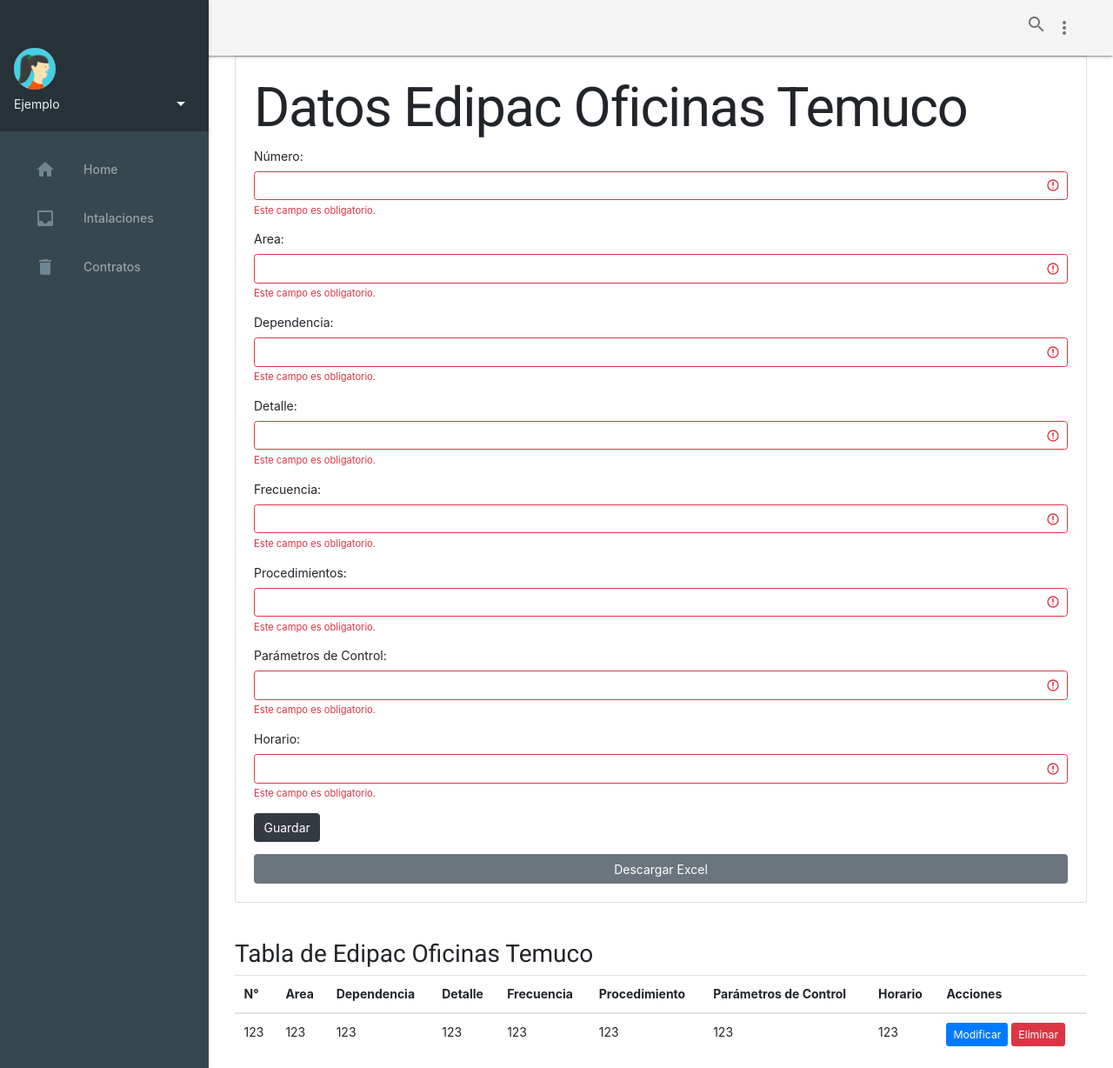
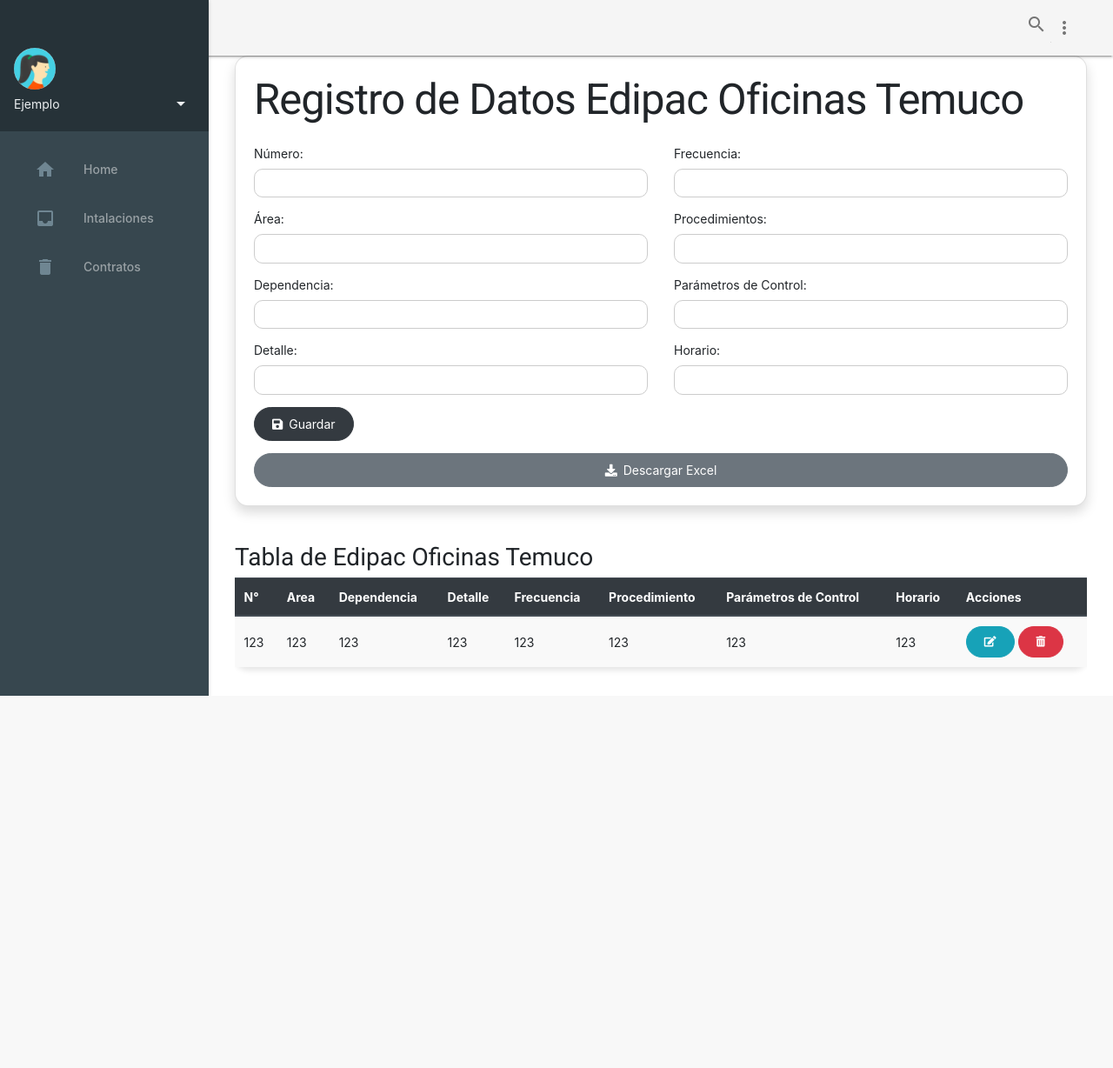
Before and after one commit to FelipePra/Limpieza, a Django app: page /ofitemuco/ in a window 1280 px wide. Shown: the whole page at 87% size. After the commit the page ends 800 px from the top, so only its background shows below. Run offline with Django 5.2, Linux system fonts and the light colour scheme; data comes from the database, SQL or seed files in the repository; both versions use the stored data as it was after the commit; some libraries are stand-ins or nearby versions.

Commit message:
Excel and Delete Edipac

```diff
--- a/Limpieza/urls.py
+++ b/Limpieza/urls.py
@@ -84,6 +84,21 @@ urlpatterns = [
     path('ofitemuco/', views.oficinas_temuco, name='ofitemuco'),
     path('quilicura/', views.quilicura, name='quilicura'),
 
+    #ursl Modificar
+    path('modificar_oficoncepcion/<int:dato_id>/', views.modificar_oficoncepcion, name='modificar_oficoncepcion'),
+    path('modificar_ofitemuco/<int:dato_id>', views.modificar_ofitemuco, name='modificar_ofitemuco'),
+    path('modificar_quilicura/<int:dato_id>/', views.modificar_quilicura, name='modificar_quilicura'),
+
+    #ursl Eliminar
+    path('eliminar_oficoncepcion/<int:dato_id>', views.eliminar_oficoncepcion, name='eliminar_oficoncepcion'),
+    path('eliminar_ofitemuco/<int:dato_id>/', views.eliminar_ofitemuco, name='eliminar_ofitemuco'),
+    path('eliminar_quilicura/<int:dato_id>/', views.eliminar_quilicura, name='eliminar_quilicura'),
+
+    #ursl Descargar excel
+    path('descargar_excel_oficoncepcion/', views.descargar_excel_oficoncepcion, name='descargar_excel_oficoncepcion'),
+    path('descargar_excel_ofitemuco/', views.descargar_excel_ofitemuco, name='descargar_excel_ofitemuco'),
+    path('descargar_excel_quilicura/', views.descargar_excel_quilicura, name='descargar_excel_quilicura'),
+
     #urls SacKraft
     path('camposnovos/', views.camposnovos, name='camposnovos'),
     path('chillan/', views.chillan, name='chillan'),
--- a/Templates/Instalaciones/Biopackaging/Edipac/OficinasTemuco.html
+++ b/Templates/Instalaciones/Biopackaging/Edipac/OficinasTemuco.html
@@ -1,65 +1,71 @@
 {% extends 'base.html' %}
 
 {% block title %}Edipac Temuco{% endblock %}
+{% load static %}
 
 {% block content %}
 <div class="container">
-    <div class="card p-4">
-        <h1 class="display-3">Datos Edipac Oficinas Temuco</h1>
+    <div class="card p-4 shadow">
+        <h1 class="display-4 mb-4">Registro de Datos Edipac Oficinas Temuco</h1>
         <form method="post">
             {% csrf_token %}
+            <div class="row">
+                <div class="col-md-6">
                     <div class="form-group">
                         <label for="numero">Número:</label>
-                <input type="number" class="form-control is-invalid" id="numero" name="numero">
+                        <input type="number" class="form-control" id="numero" name="numero" required>
                         <div class="invalid-feedback">Este campo es obligatorio.</div>
                     </div>
                     <div class="form-group">
-                <label for="numero">Area:</label>
-                <input type="text" class="form-control is-invalid" id="area" name="area">
+                        <label for="area">Área:</label>
+                        <input type="text" class="form-control" id="area" name="area" required>
                         <div class="invalid-feedback">Este campo es obligatorio.</div>
                     </div>
                     <div class="form-group">
                         <label for="dependencia">Dependencia:</label>
-                <input type="text" class="form-control is-invalid" id="dependencia" name="dependencia">
+                        <input type="text" class="form-control" id="dependencia" name="dependencia" required>
                         <div class="invalid-feedback">Este campo es obligatorio.</div>
                     </div>
                     <div class="form-group">
                         <label for="detalle">Detalle:</label>
-                <input type="text" class="form-control is-invalid" id="detalle" name="detalle">
+                        <input type="text" class="form-control" id="detalle" name="detalle" required>
                         <div class="invalid-feedback">Este campo es obligatorio.</div>
                     </div>
+                </div>
+                <div class="col-md-6">
                     <div class="form-group">
                         <label for="frecuencia">Frecuencia:</label>
-                <input type="text" class="form-control is-invalid" id="frecuencia" name="frecuencia">
+                        <input type="text" class="form-control" id="frecuencia" name="frecuencia" required>
                         <div class="invalid-feedback">Este campo es obligatorio.</div>
                     </div>
                     <div class="form-group">
                         <label for="procedimientos">Procedimientos:</label>
-                <input type="text" class="form-control is-invalid" id="procedimientos" name="procedimientos">
+                        <input type="text" class="form-control" id="procedimientos" name="procedimientos" required>
                         <div class="invalid-feedback">Este campo es obligatorio.</div>
                     </div>
                     <div class="form-group">
                         <label for="parametro_control">Parámetros de Control:</label>
-                <input type="text" class="form-control is-invalid" id="parametro_control" name="parametro_control">
+                        <input type="text" class="form-control" id="parametro_control" name="parametro_control" required>
                         <div class="invalid-feedback">Este campo es obligatorio.</div>
                     </div>
                     <div class="form-group">
                         <label for="horario">Horario:</label>
-                <input type="text" class="form-control is-invalid" id="horario" name="horario">
+                        <input type="text" class="form-control" id="horario" name="horario" required>
                         <div class="invalid-feedback">Este campo es obligatorio.</div>
                     </div>
-            <button type="submit" class="btn btn-dark">Guardar</button>
-
+                </div>
+            </div>
+            <button type="submit" class="btn btn-dark"><i class="fa fa-save mr-2"></i>Guardar</button>
         </form>
-        <a href="{% url 'descargar_excel' %}" class="btn btn-secondary mt-3">Descargar Excel</a>
-
+        <a href="{% url 'descargar_excel_ofitemuco' %}" class="btn btn-secondary mt-3"><i class="fa fa-download mr-2"></i>Descargar Excel</a>
     </div>
 </div>
 
 <div class="container mt-5">
     <h2>Tabla de Edipac Oficinas Temuco</h2>
-    <table class="table">
-        <thead>
+    <div class="table-responsive">
+        <table class="table table-striped table-hover">
+            <thead class="thead-dark">
                 <tr>
                     <th scope="col">N°</th>
                     <th scope="col">Area</th>
@@ -84,10 +90,10 @@
                 <td>{{ dato.parametro_control }}</td>
                 <td>{{ dato.horario }}</td>
                 <td>
-                    <button class="btn btn-primary btn-sm" onclick="window.location.href=''">Modificar</button>
-                    <form method="post" action="{% url 'eliminar_dato' dato.id %}" style="display: inline;">
+                    <a href="{% url 'modificar_ofitemuco' dato.id %}" class="btn btn-info btn-sm"><i class="fas fa-edit"></i></a>
+                    <form method="post" action="{% url 'eliminar_ofitemuco' dato.id %}" style="display: inline;">
                         {% csrf_token %}
-                        <button type="submit" class="btn btn-danger btn-sm" onclick="return confirm('¿Estás seguro de que deseas eliminar este dato?')">Eliminar</button>
+                        <button type="submit" class="btn btn-danger btn-sm" onclick="return confirm('¿Estás seguro de que deseas eliminar este dato?')"><i class="fas fa-trash-alt"></i></button>
                     </form>
                 </td>
             </tr>
@@ -98,5 +104,8 @@
 
 <!-- Bootstrap CSS -->
 <link rel="stylesheet" href="https://maxcdn.bootstrapcdn.com/bootstrap/4.5.2/css/bootstrap.min.css">
-
+<!-- Font Awesome -->
+<link rel="stylesheet" href="https://cdnjs.cloudflare.com/ajax/libs/font-awesome/5.15.4/css/all.min.css">
+<!-- CSS personalizado -->
+<link rel="stylesheet" href="{% static 'stylecmpc.css' %}">
 {% endblock %}
--- a/catalog/views.py
+++ b/catalog/views.py
@@ -406,6 +406,192 @@ def descargar_excel_valdivia(request):
     wb.save(response)
     return response
 
+#Views Edipac
+
+def oficoncepcion(request):
+    if request.method == 'POST':
+        form = OfiConcepcionForm(request.POST, request.FILES)
+        if form.is_valid():
+            form.save()
+            messages.success(request, 'Datos ingresados correctamente')
+            return redirect('oficoncepcion')
+        else:
+            messages.error(request, 'Error al ingresar los datos. Por favor, revise los datos ingresados.')
+    else:
+        form = OfiConcepcionForm()
+
+    oficoncepcion = OfiConcepcion.objects.all()
+    return render(request, 'Instalaciones/Biopackaging/Edipac/OficinasConcepcion.html', {'form': form, 'oficoncepcion': oficoncepcion})
+
+
+def eliminar_oficoncepcion(request, dato_id):
+    if request.method == 'POST':
+        dato =OfiConcepcion.objects.get(pk=dato_id)
+        dato.delete()
+    return redirect('oficoncepcion')
+
+def modificar_oficoncepcion(request, dato_id):
+    dato = OfiConcepcion.objects.get(pk=dato_id)
+    if request.method == 'POST':
+        form = OfiConcepcionForm(request.POST, instance=dato)
+        if form.is_valid():
+            form.save()
+            return redirect('oficoncepcion')
+    else:
+        form = ValdiviaForm(instance=dato)
+    return render(request, 'tu_template_para_modificar.html', {'form': form})
+
+def descargar_excel_oficoncepcion(request):
+    response = HttpResponse(content_type='application/ms-excel')
+    response['Content-Disposition'] = 'attachment; filename="datos_oficoncepcion.xls"'
+
+    wb = xlwt.Workbook(encoding='utf-8')
+    ws = wb.add_sheet('Datos OfiConcepcion')
+
+    row_num = 0
+    font_style = xlwt.XFStyle()
+    font_style.font.bold = True
+
+    columns = ['Número', 'Área', 'Dependencia', 'Detalle', 'Frecuencia', 'Procedimiento', 'Parámetros de Control', 'Horario']
+
+    for col_num, column_title in enumerate(columns):
+        ws.write(row_num, col_num, column_title, font_style)
+
+    font_style = xlwt.XFStyle()
+
+    datos = OfiConcepcion.objects.all().values_list('numero', 'area', 'dependencia', 'detalle', 'frecuencia', 'procedimientos', 'parametro_control', 'horario')
+
+    for row in datos:
+        row_num += 1
+        for col_num, value in enumerate(row):
+            ws.write(row_num, col_num, value, font_style)
+
+    wb.save(response)
+    return response
+
+def oficinas_temuco(request):
+    if request.method == 'POST':
+        form = OfiTemucoForm(request.POST, request.FILES)
+        if form.is_valid():
+            form.save()
+            messages.success(request, 'Datos ingresados correctamente')
+            return redirect('ofitemuco')
+        else:
+            messages.error(request, 'Error al ingresar los datos. Por favor, revise los datos ingresados.')
+    else:
+        form = OfiTemucoForm()
+
+    ofitemuco = OfiTemuco.objects.all()
+    return render(request, 'Instalaciones/Biopackaging/Edipac/OficinasTemuco.html', {'form': form, 'ofitemuco': ofitemuco})
+
+
+def eliminar_ofitemuco(request, dato_id):
+    if request.method == 'POST':
+        dato = OfiTemuco.objects.get(pk=dato_id)
+        dato.delete()
+    return redirect('ofitemuco')
+
+def modificar_ofitemuco(request, dato_id):
+    dato = OfiTemuco.objects.get(pk=dato_id)
+    if request.method == 'POST':
+        form = OfiTemucoForm(request.POST, instance=dato)
+        if form.is_valid():
+            form.save()
+            return redirect('ofitemuco')
+    else:
+        form = OfiTemucoForm(instance=dato)
+    return render(request, 'tu_template_para_modificar.html', {'form': form})
+
+def descargar_excel_ofitemuco(request):
+    response = HttpResponse(content_type='application/ms-excel')
+    response['Content-Disposition'] = 'attachment; filename="datos_ofitemuco.xls"'
+
+    wb = xlwt.Workbook(encoding='utf-8')
+    ws = wb.add_sheet('Datos OfiTemuco')
+
+    row_num = 0
+    font_style = xlwt.XFStyle()
+    font_style.font.bold = True
+
+    columns = ['Número', 'Área', 'Dependencia', 'Detalle', 'Frecuencia', 'Procedimiento', 'Parámetros de Control', 'Horario']
+
+    for col_num, column_title in enumerate(columns):
+        ws.write(row_num, col_num, column_title, font_style)
+
+    font_style = xlwt.XFStyle()
+
+    datos = OfiTemuco.objects.all().values_list('numero', 'area', 'dependencia', 'detalle', 'frecuencia', 'procedimientos', 'parametro_control', 'horario')
+
+    for row in datos:
+        row_num += 1
+        for col_num, value in enumerate(row):
+            ws.write(row_num, col_num, value, font_style)
+
+    wb.save(response)
+    return response
+
+def quilicura(request):
+    if request.method == 'POST':
+        form = QuilicuraForm(request.POST, request.FILES)
+        if form.is_valid():
+            form.save()
+            messages.success(request, 'Datos ingresados correctamente')
+            return redirect('quilicura')
+        else:
+            messages.error(request, 'Error al ingresar los datos. Por favor, revise los datos ingresados.')
+    else:
+        form = QuilicuraForm()
+
+    quilicura = Quilicura.objects.all()
+    return render(request, 'Instalaciones/Biopackaging/Edipac/PlantaQuilicura.html', {'form': form, 'quilicura': quilicura})
+
+
+def eliminar_quilicura(request, dato_id):
+    if request.method == 'POST':
+        dato = Quilicura.objects.get(pk=dato_id)
+        dato.delete()
+    return redirect('quilicura')
+
+def modificar_quilicura(request, dato_id):
+    dato = Quilicura.objects.get(pk=dato_id)
+    if request.method == 'POST':
+        form = QuilicuraForm(request.POST, instance=dato)
+        if form.is_valid():
+            form.save()
+            return redirect('quilicura')
+    else:
+        form = QuilicuraForm(instance=dato)
+    return render(request, 'tu_template_para_modificar.html', {'form': form})
+
+def descargar_excel_quilicura(request):
+    response = HttpResponse(content_type='application/ms-excel')
+    response['Content-Disposition'] = 'attachment; filename="datos_quilicura.xls"'
+
+    wb = xlwt.Workbook(encoding='utf-8')
+    ws = wb.add_sheet('Datos Quilicura')
+
+    row_num = 0
+    font_style = xlwt.XFStyle()
+    font_style.font.bold = True
+
+    columns = ['Número', 'Área', 'Dependencia', 'Detalle', 'Frecuencia', 'Procedimiento', 'Parámetros de Control', 'Horario']
+
+    for col_num, column_title in enumerate(columns):
+        ws.write(row_num, col_num, column_title, font_style)
+
+    font_style = xlwt.XFStyle()
+
+    datos = Quilicura.objects.all().values_list('numero', 'area', 'dependencia', 'detalle', 'frecuencia', 'procedimientos', 'parametro_control', 'horario')
+
+    for row in datos:
+        row_num += 1
+        for col_num, value in enumerate(row):
+            ws.write(row_num, col_num, value, font_style)
+
+    wb.save(response)
+    return response
+
+
 
 # Biopackaging Corrugados
 
@@ -545,52 +731,6 @@ def sorepasanjoaquin(request):
     return render(request, 'Instalaciones/Biopackaging/Corrugados/SorepaSanJoaquin.html', {'form': form, 'sanjoaquin': sanjoaquin})
 
 
-#Views Edipac
-
-def oficoncepcion(request):
-    if request.method == 'POST':
-        form = OfiConcepcionForm(request.POST, request.FILES)
-        if form.is_valid():
-            form.save()
-            messages.success(request, 'Datos ingresados correctamente')
-            return redirect('oficoncepcion')
-        else:
-            messages.error(request, 'Error al ingresar los datos. Por favor, revise los datos ingresados.')
-    else:
-        form = OfiConcepcionForm()
-
-    oficoncepcion = OfiConcepcion.objects.all()
-    return render(request, 'Instalaciones/Biopackaging/Edipac/OficinasConcepcion.html', {'form': form, 'oficoncepcion': oficoncepcion})
-
-def oficinas_temuco(request):
-    if request.method == 'POST':
-        form = OfiTemucoForm(request.POST, request.FILES)
-        if form.is_valid():
-            form.save()
-            messages.success(request, 'Datos ingresados correctamente')
-            return redirect('ofitemuco')
-        else:
-            messages.error(request, 'Error al ingresar los datos. Por favor, revise los datos ingresados.')
-    else:
-        form = OfiTemucoForm()
-
-    ofitemuco = OfiTemuco.objects.all()
-    return render(request, 'Instalaciones/Biopackaging/Edipac/OficinasTemuco.html', {'form': form, 'ofitemuco': ofitemuco})
-
-def quilicura(request):
-    if request.method == 'POST':
-        form = QuilicuraForm(request.POST, request.FILES)
-        if form.is_valid():
-            form.save()
-            messages.success(request, 'Datos ingresados correctamente')
-            return redirect('quilicura')
-        else:
-            messages.error(request, 'Error al ingresar los datos. Por favor, revise los datos ingresados.')
-    else:
-        form = QuilicuraForm()
-
-    quilicura = Quilicura.objects.all()
-    return render(request, 'Instalaciones/Biopackaging/Edipac/PlantaQuilicura.html', {'form': form, 'quilicura': quilicura})
 
 #Views SackKraft
 
```
Also changed, not shown: Templates/Instalaciones/Biopackaging/Edipac/OficinasConcepcion.html (+31 -22 lines), Templates/Instalaciones/Biopackaging/Edipac/PlantaQuilicura.html (+30 -21 lines), Templates/Instalaciones/CMPC/CMPC_Chile.html (+8 -8 lines), db.sqlite3. Lines whose indentation alone changed are shown as unchanged.
